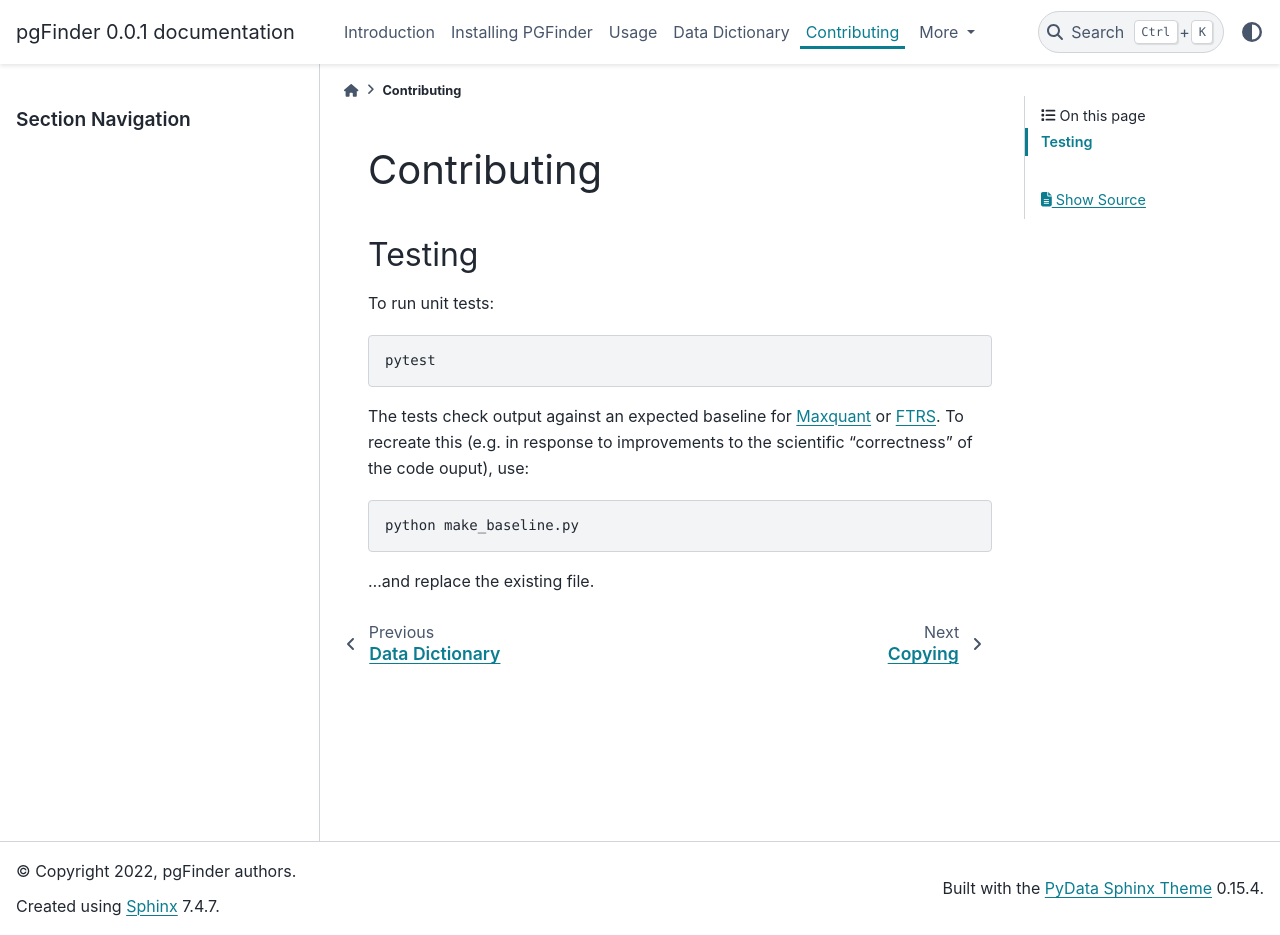
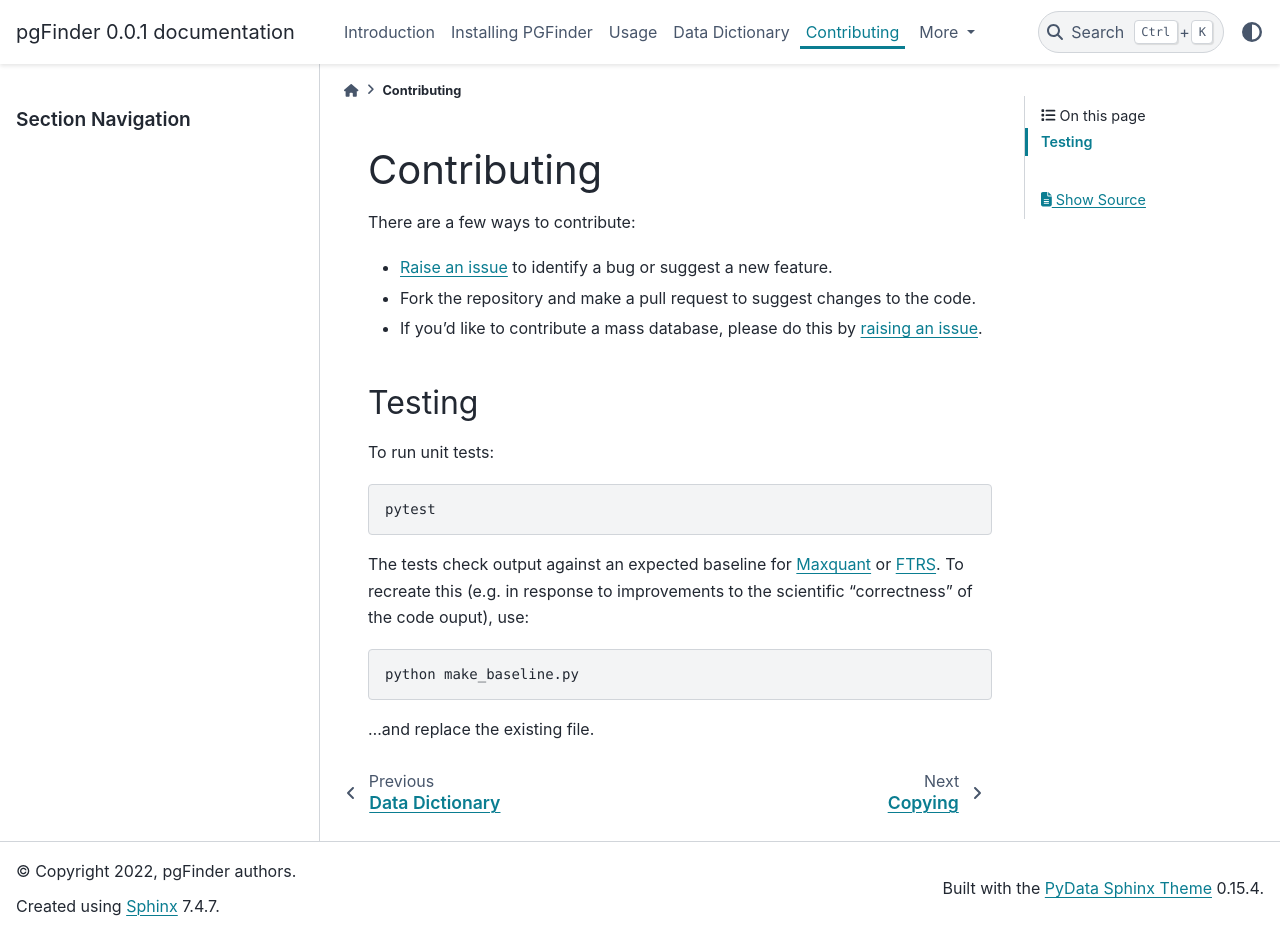
Before and after one commit to Mesnage-Org/pgfinder, a Sphinx documentation site: the page built from docs/contributing.md, in a window 1280 px wide and 935 px high. Built offline with Sphinx 7.4.7 and the PyData theme 0.15.4, drawn with Linux system fonts in a browser that asks for light colours; pages that are not in the unit, such as notebooks, are missing from menus.

Commit message:
basic contributing

```diff
--- a/docs/contributing.md
+++ b/docs/contributing.md
@@ -1,4 +1,10 @@
 # Contributing
+
+There are a few ways to contribute:
+
+- [Raise an issue](https://github.com/Mesnage-Org/pgfinder/issues) to identify a bug or suggest a new feature.
+- Fork the repository and make a pull request to suggest changes to the code.
+- If you'd like to contribute a mass database, please do this by [raising an issue](https://github.com/Mesnage-Org/pgfinder/issues).
 
 ## Testing
 
```
